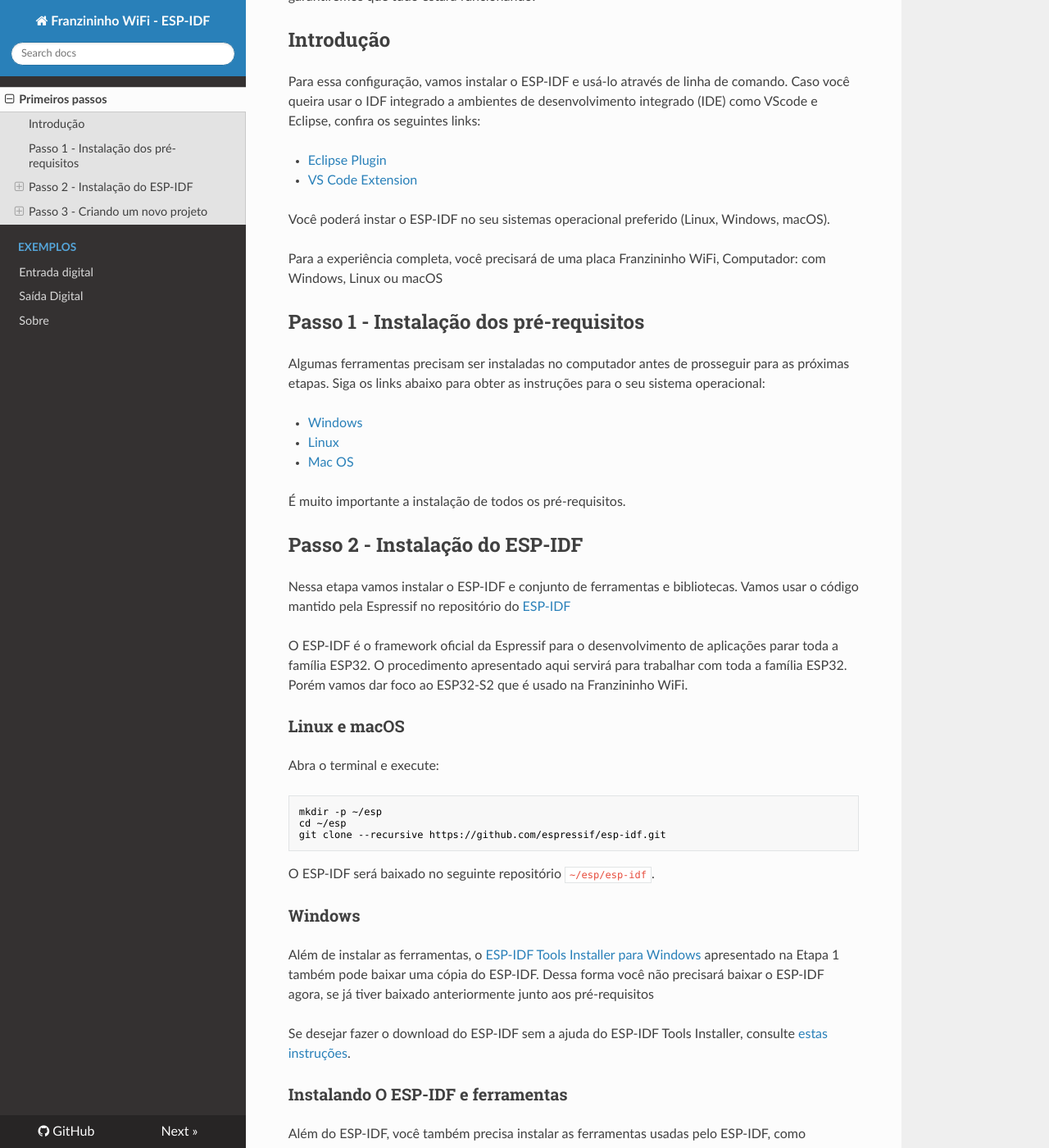
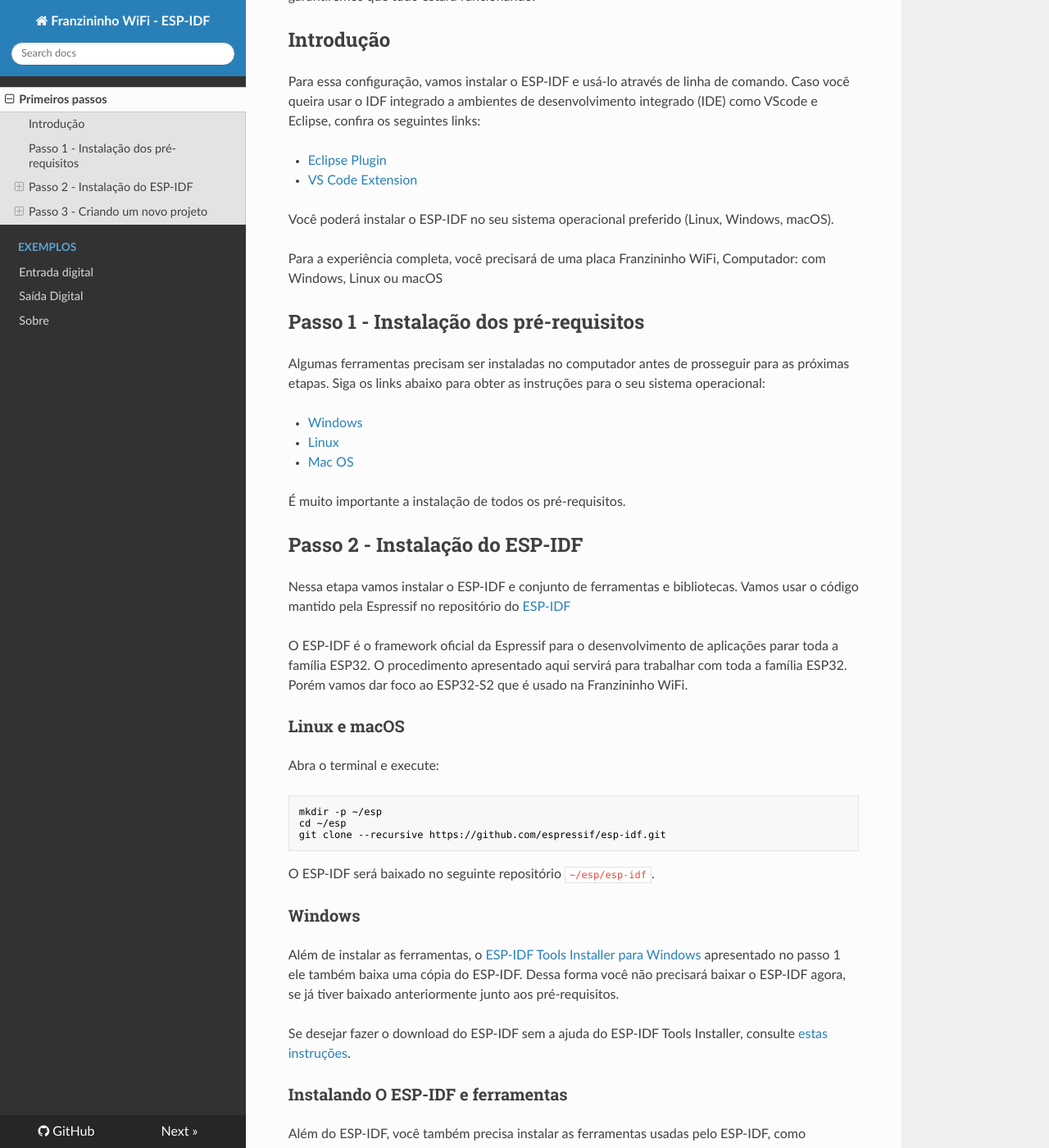
Before and after one commit to Franzininho/Franzininho-wifi-exemplos-esp-idf, an MkDocs documentation site: the page built from doc/docs/index.md, in a window 1280 px wide and 1400 px high, scrolled down 272 px. Shown: the whole window at 82% size. Built offline with MkDocs 1.6.1, drawn with Linux system fonts in a browser that asks for light colours; nearby versions of some CDN libraries; a script that is not in the unit is left out; some of the changed text lies outside the part shown.

Commit message:
Corrigindo erros ortográficos

````diff
--- a/doc/docs/index.md
+++ b/doc/docs/index.md
@@ -4,7 +4,7 @@
 authors:
     - Fábio Souza
 date: 2021-04-12
-some_url: https://example.com
+some_url: https://franzininho.github.io/exemplos-esp-idf/
 ---
 
 # Primeiros Passos
@@ -21,7 +21,7 @@
 - [VS Code Extension](https://github.com/espressif/vscode-esp-idf-extension)
 
 
-Você poderá instar o ESP-IDF no seu sistemas operacional preferido (Linux, Windows, macOS).
+Você poderá instalar o ESP-IDF no seu sistema operacional preferido (Linux, Windows, macOS).
 
 Para a experiência completa, você precisará de uma placa Franzininho WiFi, Computador: com Windows, Linux ou macOS
 
@@ -53,7 +53,7 @@
 
 ### Windows
 
-Além de instalar as ferramentas, o [ESP-IDF Tools Installer para Windows](https://docs.espressif.com/projects/esp-idf/en/latest/esp32s2/get-started/windows-setup.html#get-started-windows-tools-installer) apresentado na Etapa 1 também pode baixar uma cópia do ESP-IDF. Dessa forma você não precisará baixar o ESP-IDF agora, se já tiver baixado anteriormente junto aos pré-requisitos
+Além de instalar as ferramentas, o [ESP-IDF Tools Installer para Windows](https://docs.espressif.com/projects/esp-idf/en/latest/esp32s2/get-started/windows-setup.html#get-started-windows-tools-installer) apresentado no passo 1 ele também baixa uma cópia do ESP-IDF. Dessa forma você não precisará baixar o ESP-IDF agora, se já tiver baixado anteriormente junto aos pré-requisitos.
 
 Se desejar fazer o download do ESP-IDF sem a ajuda do ESP-IDF Tools Installer, consulte [estas instruções](https://docs.espressif.com/projects/esp-idf/en/latest/esp32s2/get-started/windows-setup-scratch.html#get-esp-idf-windows-command-line).
 
@@ -227,7 +227,6 @@
 idf.py -p /dev/ttyUSB0 monitor
 ```
 
-
 Maravilha, você configurou o ambiente para trabalhar com o ESP-IDF.
 
 Caso queira trabalhar com a extensão para VSCODE, confira o video:
--- a/doc/mkdocs.yml
+++ b/doc/mkdocs.yml
@@ -16,7 +16,6 @@
     highlightjs: true
     hljs_languages:
         - c
-        - console
 
 
 markdown_extensions:
````
Also changed, not shown: other parts of doc/docs/index.md (+1 -1 lines).
